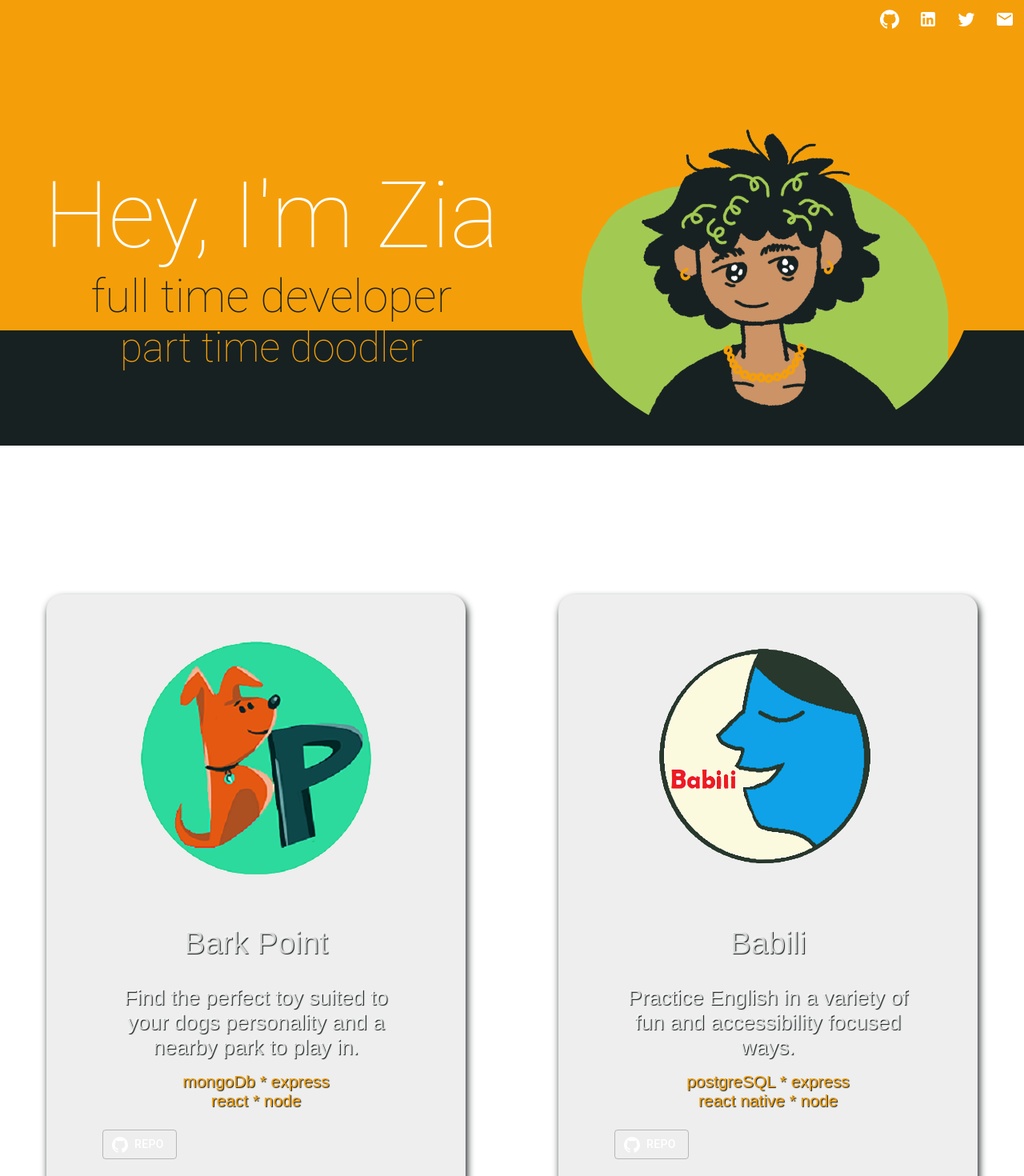
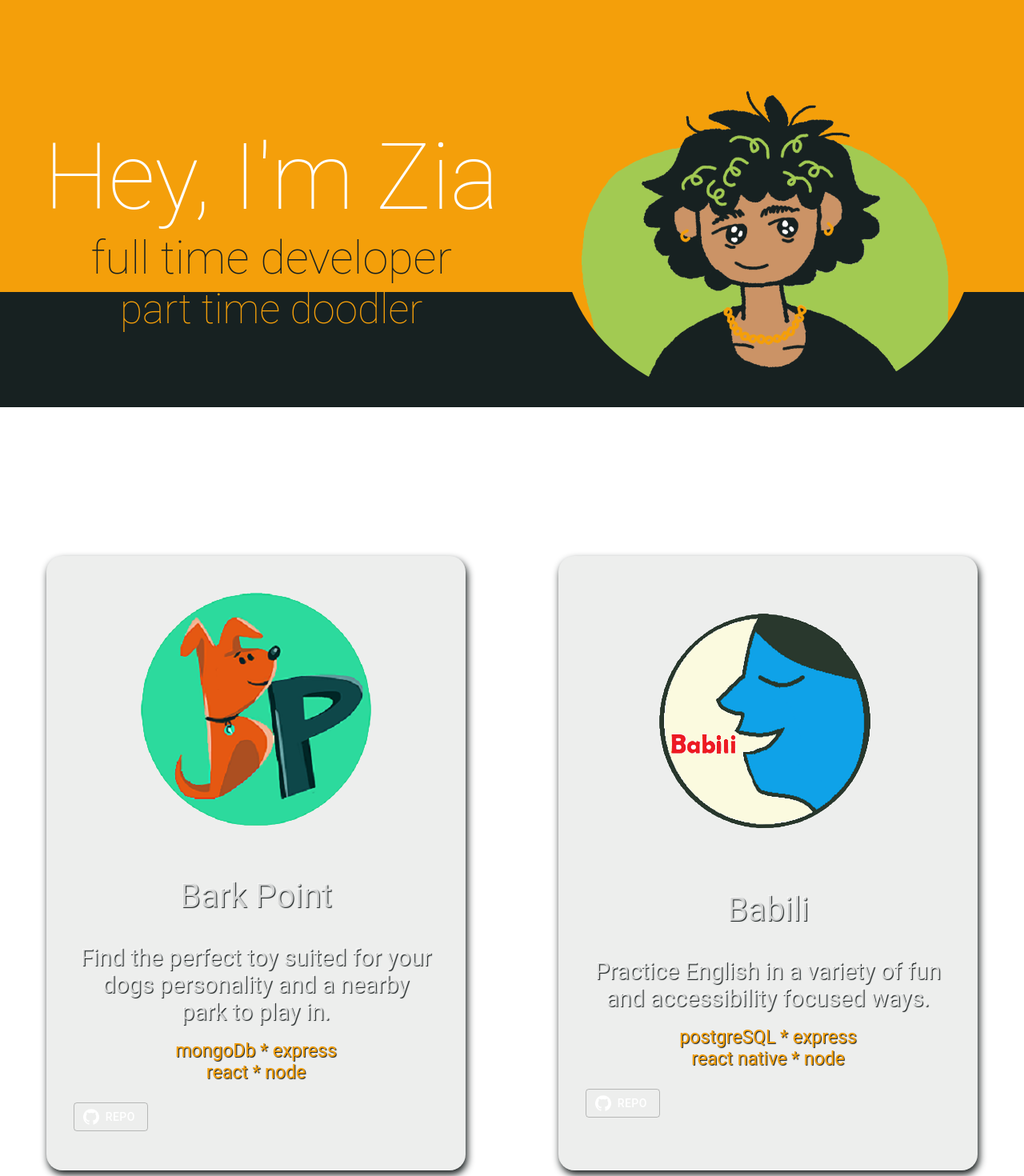
Before and after one commit to ZiaTahir504/Portfolio_Website, a React app: page / in a window 1280 px wide. Shown: the top 1470 px of the page at 80% size. Built offline with nearby package versions, Linux system fonts and the light colour scheme; the HTML template or start-up script is replaced by a standard one.

Commit message:
fixed text moving bug

```diff
--- a/client/src/components/Header.jsx
+++ b/client/src/components/Header.jsx
@@ -12,30 +12,6 @@ import myDrawing from "../../assets/version2.png";
 const Header = () => {
     return (
         <div id="elementOne">
-            <nav id="navBar">
-                <IconButton>
-                    <GitHubIcon
-                        style={{ color: 'white' }}
-                        onClick={() => window.open('https://github.com/ZiaTahir504', '_blank')}
-                    />
-                </IconButton>
-                <IconButton>
-                    <LinkedInIcon
-                        style={{ color: 'white' }}
-                        onClick={() => window.open('https://www.linkedin.com/in/zia-tahir-814a01203/', '_blank')}
-                    />
-                </IconButton>
-                <IconButton>
-                    <TwitterIcon
-                        style={{ color: 'white' }} />
-                </IconButton>
-                <IconButton>
-                    <EmailIcon
-                        style={{ color: 'white' }}
-                        onClick={() => location.href="mailto:mariatahir504@gmail.com"}
-                        />
-                </IconButton>
-            </nav>
             <Grid container id="headerParentContainer" spacing={0}>
                 <Grid item xs={12} md={6}>
                     <header id="headerTextContainer">
--- a/client/src/components/Projects.jsx
+++ b/client/src/components/Projects.jsx
@@ -30,12 +30,11 @@ const Projects = () => {
                     <div className="cardHolder">
                         <img src={barkpoint} className="projectImage"/>
                         <Card id="projectOne">
-                            <CardActionArea classes={{ root: classes.actionArea, focusHighlight: classes.focusHighlight }}>
                             <CardContent className="textHolder">
                                 <text className="projectTitle">Bark Point</text>
                                 <br />
                                 <text className="projectAbout">
-                                        Find the perfect toy suited to your dogs
+                                    Find the perfect toy suited for your dogs
                                     personality and a nearby park to play in.
                                 </text>
                                 <br />
@@ -45,7 +44,6 @@ const Projects = () => {
                                     react * node
                                 </text>
                             </CardContent>
-                            </CardActionArea>
                             <CardActions>
                                 <Button
                                     style={{ color: 'white' }}
@@ -63,7 +61,6 @@ const Projects = () => {
                     <div className='cardHolder'>
                         <img src={babili} className="projectImage"/>
                         <Card id="projectTwo">
-                            <CardActionArea classes={{ root: classes.actionArea, focusHighlight: classes.focusHighlight }}>
                             <CardContent>
                                 <text className="projectTitle">Babili</text>
                                 <br />
@@ -78,7 +75,6 @@ const Projects = () => {
                                     react native * node
                                 </text>
                             </CardContent>
-                            </CardActionArea>
                             <CardActions>
                                 <Button
                                     style={{ color: 'white' }}
--- a/client/src/components/css/header.css
+++ b/client/src/components/css/header.css
@@ -14,13 +14,6 @@ body {
 
 #elementOne {
     min-height: fit-content;
-}
-
-#navBar {
-    background-color: #f49f0a;
-    text-align: right;
-    max-height: 10vw;
-    margin-bottom: 0;
 }
 
 #headerParentContainer {
--- a/client/src/components/css/projects.css
+++ b/client/src/components/css/projects.css
@@ -18,7 +18,7 @@
 }
 
 .cardHolder:hover {
-    margin: 8.5%;
+    margin: 8.6%;
     background-color: rgba(80, 87, 83, 0.18);
     box-shadow: 6px 15px 38px #141a1a;
 }
@@ -28,7 +28,6 @@
     height: 80%;
     max-height: 500px;
     min-height: 280px;
-    max-width: 400px;
     align-items: center;
     background-color: transparent;
     box-shadow: none;
@@ -42,6 +41,7 @@
 }
 
 .projectAbout, .projectTools, .projectTitle {
+    font-family: 'Roboto', sans-serif;
     text-shadow: 1px 1px 1px #141a1a;
     display: flex;
     align-items: center;
```
Also changed, not shown: 1 other file (tests, documents, lock files or other folders). Lines whose indentation alone changed are shown as unchanged.
